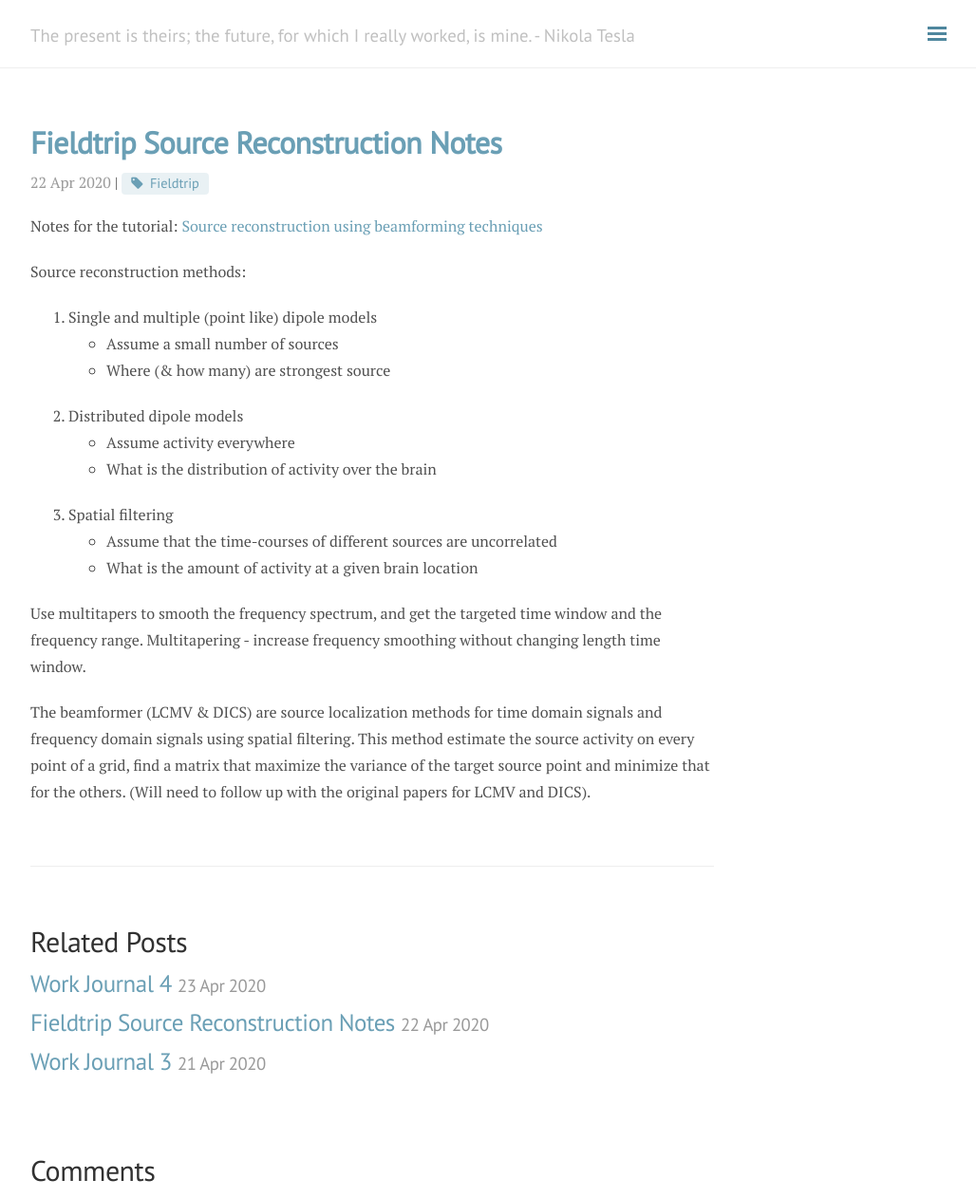
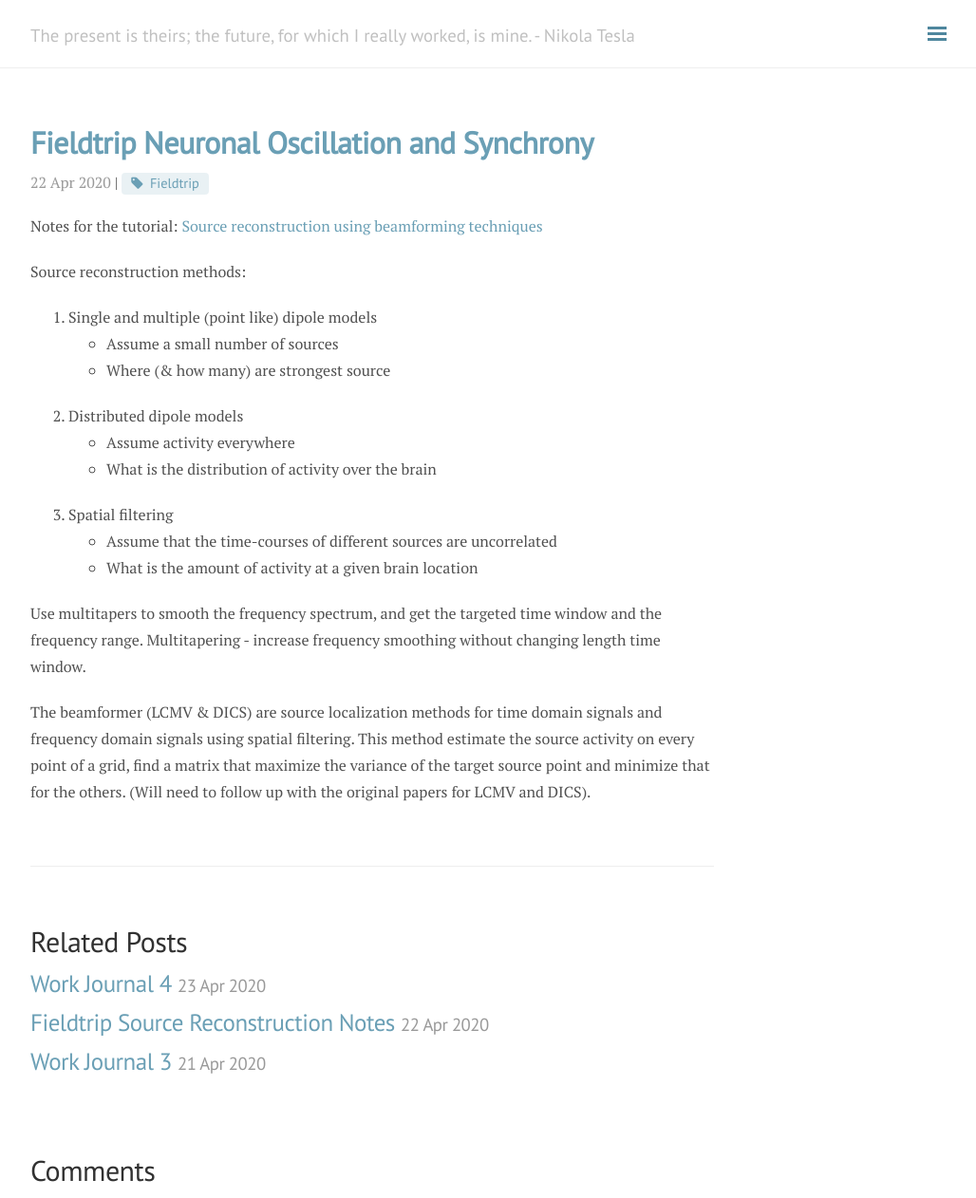
Before and after one commit to andylikescodes/andylikescodes.github.io, a Jekyll site: the page built from _posts/2020-04-22-Field-Trip-Neuronal-Oscillation-Sychrony.md, in a window 1280 px wide and 1262 px high. Shown: the whole window at 95% size, without its empty margins (248-1276 px from the left). Built offline with Jekyll 4.4.1, drawn with Linux system fonts in a browser that asks for light colours; nearby versions of some CDN libraries; comment, search, counter and statistics services are not loaded.

Commit message:
_posts/2020-04-22-Field-Trip-Neuronal-Oscillation-Sychrony.md updated from https://stackedit.io/

```diff
--- a/_posts/2020-04-22-Field-Trip-Neuronal-Oscillation-Sychrony.md
+++ b/_posts/2020-04-22-Field-Trip-Neuronal-Oscillation-Sychrony.md
@@ -1,6 +1,6 @@
 ---
 layout: post
-title: Fieldtrip Source Reconstruction Notes
+title: Fieldtrip Neuronal Oscillation and Synchrony
 tag: [Fieldtrip]
 category: Brain
 ---
```
Also changed, not shown: other parts of _posts/2020-04-22-Field-Trip-Neuronal-Oscillation-Sychrony.md (+1 -1 lines).
